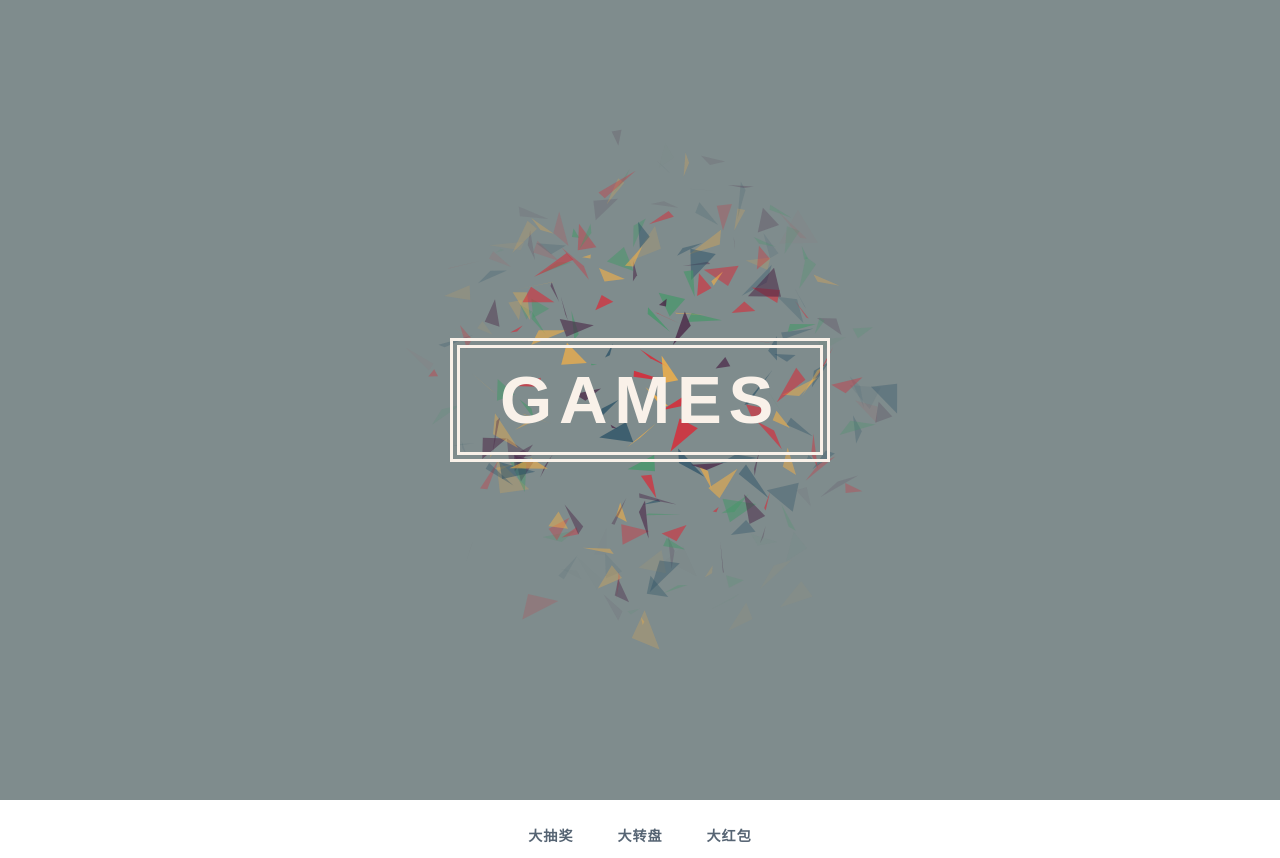
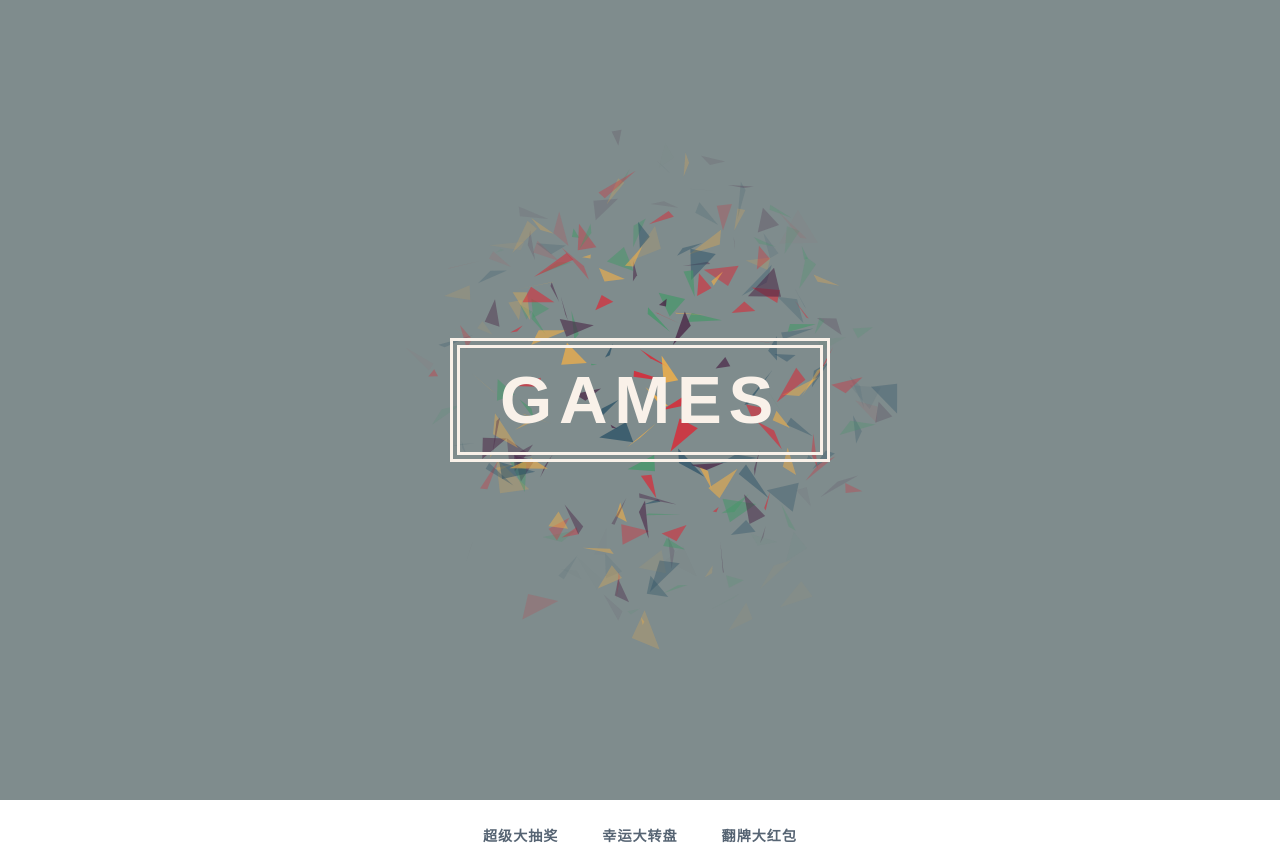
Before and after one commit to qisage/qisage.github.io, a plain HTML site: page index.html in a window 1280 px wide. Drawn offline with Linux system fonts and the light colour scheme.

```diff
--- a/index.html
+++ b/index.html
@@ -20,9 +20,9 @@
             <h1 class="main-title">Games</span></h1>
         </div>
         <nav class="codrops-demos">
-            <a href="game_1.html">大抽奖</a>
-            <a href="game_2.html">大转盘</a>
-            <a href="game_3.html">大红包</a>
+            <a href="game_1.html">超级大抽奖</a>
+            <a href="game_2.html">幸运大转盘</a>
+            <a href="game_3.html">翻牌大红包</a>
         </nav>
     </div>
 </div><!-- /container -->
```
Also changed, not shown: game_1.html (+3 -3 lines), game_2.html (+2 -1 lines), game_3.html (+2 -1 lines).
